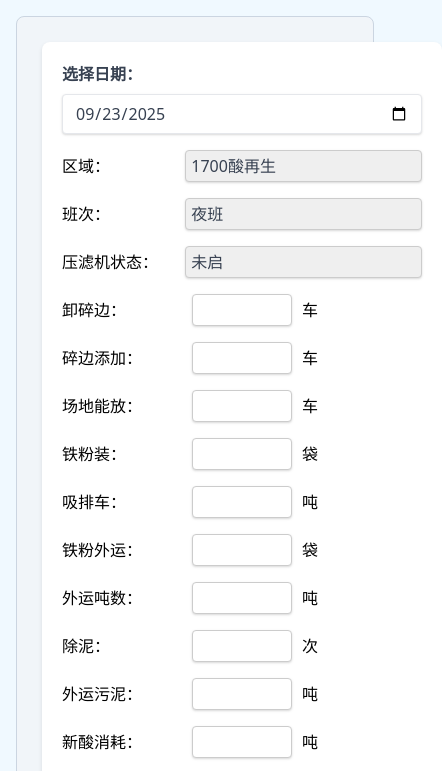
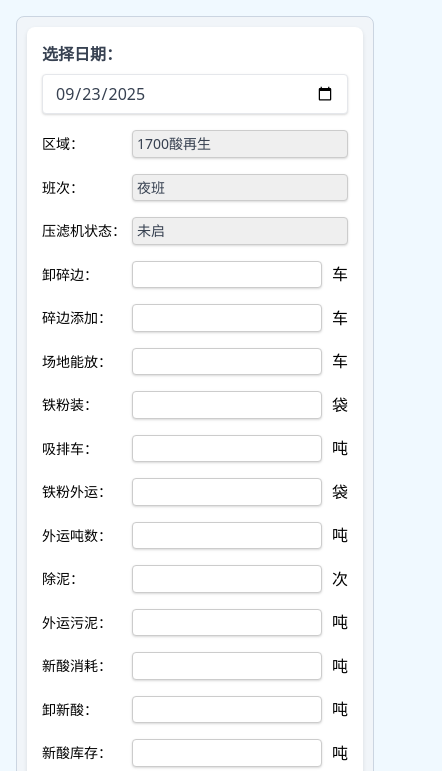
Before and after one commit to wg521125/szs, a plain HTML site: page index.html in a window 390 px wide. Shown: the part 56-827 px from the top of the page, 442 px wide, since content can reach past the window. Drawn offline with nearby package versions, Linux system fonts and the light colour scheme.

Commit message:
Update index.html
优化了显示，适应手机窄屏

```diff
--- a/index.html
+++ b/index.html
@@ -40,8 +40,10 @@
             border-radius: 8px;
             box-shadow: 0 2px 4px rgba(0, 0, 0, 0.1);
             padding: 20px;
-            width: 400px;
+            width: 100%;
+            max-width: 400px;
             margin: 0 auto;
+            box-sizing: border-box;
         }
         .input-group {
             display: flex;
@@ -54,7 +56,8 @@
             width: 120px; /* 固定标签宽度 */
         }
         .input-group input {
-            width: 100px; /* 调整输入框的宽度 */
+            flex: 1;
+            min-width: 0;
             padding: 5px;
             border: 1px solid #ccc;
             border-radius: 4px;
@@ -73,7 +76,8 @@
             width: 120px; /* 固定标签宽度 */
         }
         .select-group select {
-            width: 250px; /* 调整选择框的宽度 */
+            flex: 1;
+            min-width: 0;
             padding: 5px;
             border: 1px solid #ccc;
             border-radius: 4px;
@@ -81,15 +85,48 @@
         .center-container {
     background-color: #f1f5f9;
     border-radius: 8px;
-    padding: 25px;
+    padding: 15px;
     margin: 20px auto;
     border: 1px solid #cbd5e1;
-    max-width: 450px;
+    max-width: 100%;
+    width: 100%;
+    box-sizing: border-box;
     background-image: linear-gradient(to right, #f1f5f9 1px, transparent 1px),
                       linear-gradient(to bottom, #f1f5f9 1px, transparent 1px);
     background-size: 20px 20px;
 }
 
+        @media (max-width: 480px) {
+            .form-container {
+                padding: 15px;
+            }
+            .input-group label,
+            .select-group label {
+                width: 80px;
+                font-size: 14px;
+            }
+            .input-group input,
+            .select-group select {
+                padding: 4px;
+                font-size: 14px;
+            }
+            .center-container {
+                padding: 10px;
+            }
+        }
+
+        @media (max-width: 360px) {
+            .input-group label,
+            .select-group label {
+                width: 70px;
+                font-size: 13px;
+            }
+            .input-group input,
+            .select-group select {
+                padding: 3px;
+                font-size: 13px;
+            }
+        }
 
     </style>
 </head>
```
